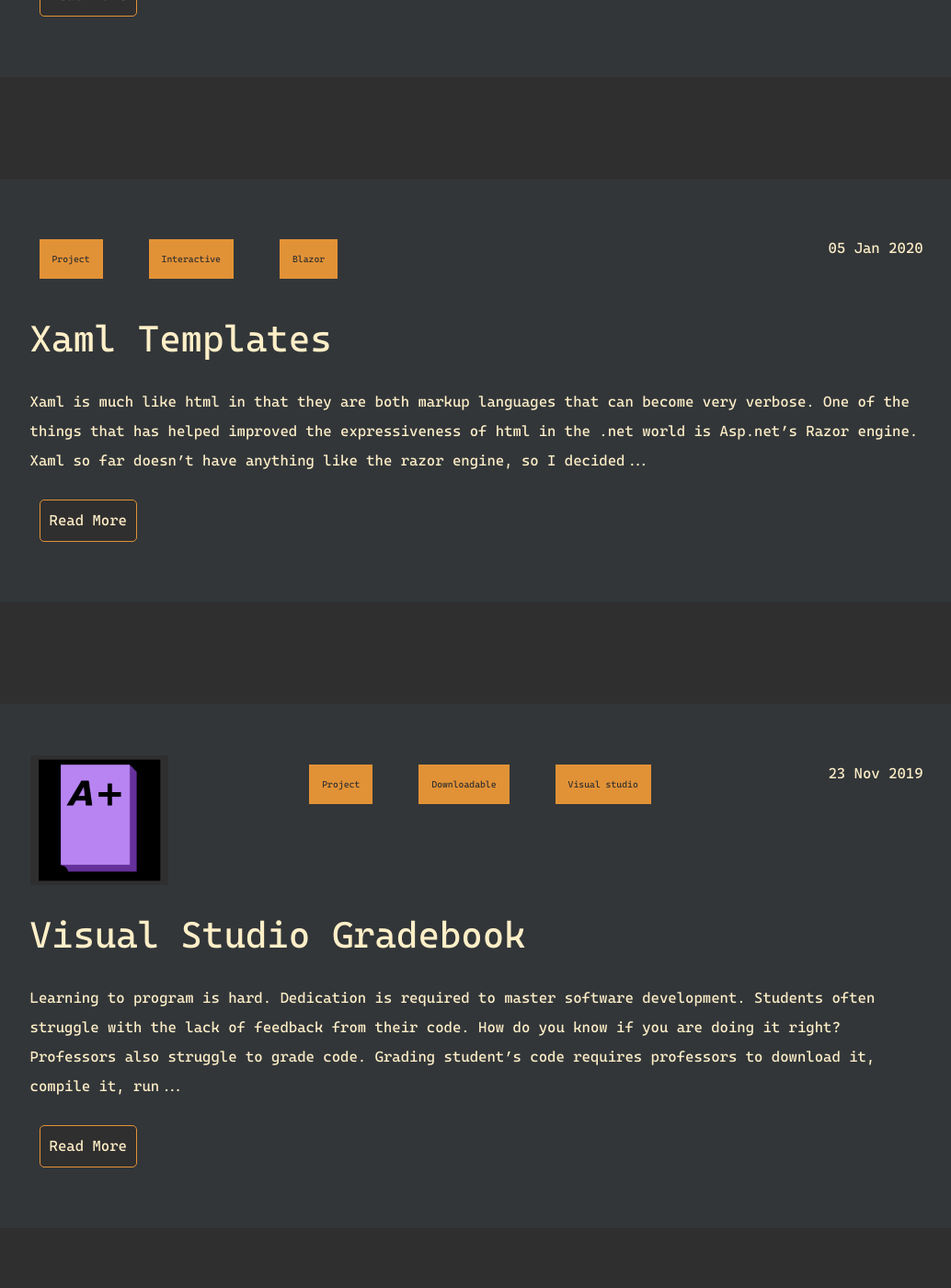
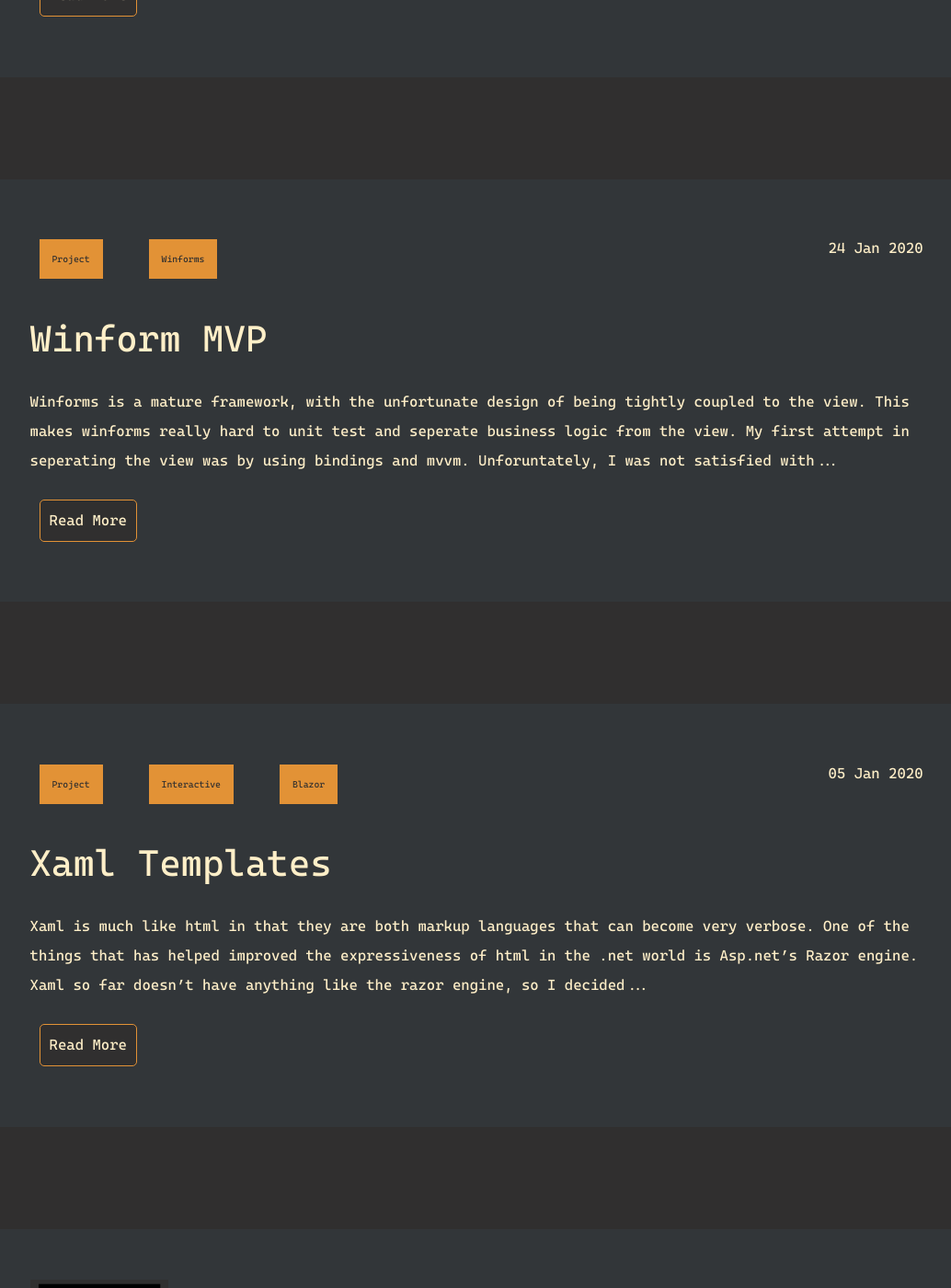
Before and after one commit to AutumnEvans418/autumnevans418.github.io, a Jekyll site: the page built from blog/index.html, in a window 1280 px wide and 1400 px high, scrolled down 2636 px. Shown: the whole window at 92% size, without its empty margins (118-1152 px from the left). Built offline with Jekyll 4.4.1, drawn with Linux system fonts in a browser that asks for light colours.

Commit message:
added winform model view presenter

```diff
--- a/_config.yml
+++ b/_config.yml
@@ -1,7 +1,6 @@
 name: Chris Evans
 markdown: kramdown
 permalink: /blog/:year/:month/:day/:title
-
 
 urls:
   - text: Home
--- /dev/null
+++ b/_posts/projects/2020-01-24-winform-mvp.md
@@ -0,0 +1,14 @@
+---
+title: Winform MVP
+layout: post
+category: project
+tags: [winforms]
+description: Unit Test winforms with mvp pattern
+buttons:
+  - title: "Source Code"
+    url: https://github.com/chrisevans9629/PresenterPatternGenerator
+---
+
+Winforms is a mature framework, with the unfortunate design of being tightly coupled to the view.  This makes winforms really hard to unit test and seperate business logic from the view.  My first attempt in seperating the view was by using bindings and mvvm.  Unforuntately, I was not satisfied with the binding capabilities of winforms.  I ended up going with the model-view-presenter pattern and successfully converted forms to use mvp.  This took a long time, so I eventually wrote a program to generate the starting code for me!
+
+You can see how it works on my [github](https://github.com/chrisevans9629/PresenterPatternGenerator)
```
